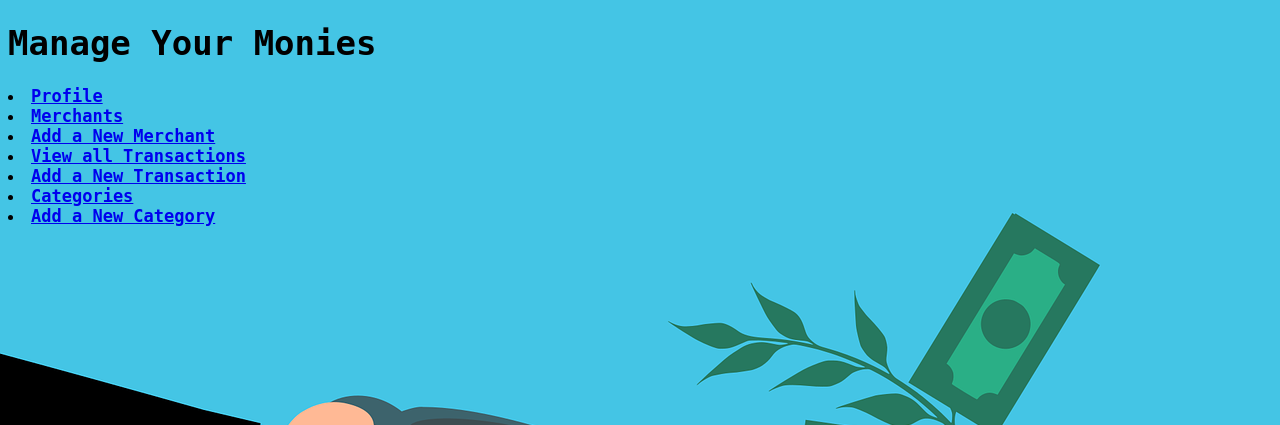
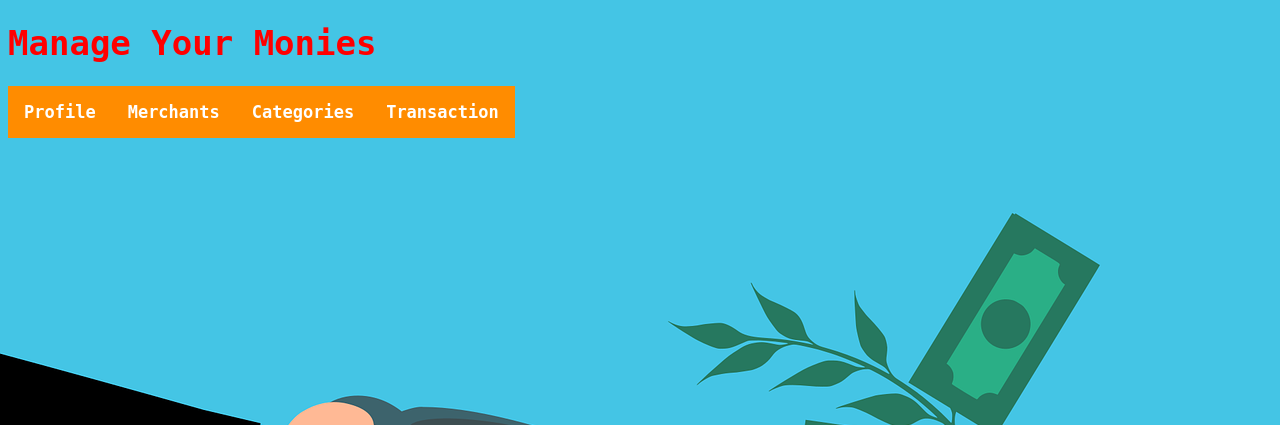
Before and after one commit to CodeCharlieCode/Manage-Your-Monies, a Flask app: page /profiles/ in a window 1280 px wide. Shown: the top 425 px of the page. Run offline with Flask 2, Linux system fonts and the light colour scheme; data that the repository does not hold is empty; some libraries are stand-ins or nearby versions.

Commit message:
Added css and a nav bar at the top of the page

```diff
--- a/controllers/category_controller.py
+++ b/controllers/category_controller.py
@@ -27,7 +27,7 @@ def show(id):
         if category.id == transaction.category.id:
             total += transaction.amount
         total_amount = round(total, 2)
-    remaining_budget = category.budget -total_amount
+    remaining_budget = round(category.budget -total_amount, 2)
     return render_template("categories/show.html", category = category, transactions = transactions, remaining_budget =remaining_budget)
 
 @category_blueprint.route("/categories/new/")
--- a/controllers/profile_controller.py
+++ b/controllers/profile_controller.py
@@ -41,8 +41,7 @@ def show_profile(id):
 @profile_blueprint.route("/profiles", methods=['POST'])
 def create_profile():
     balance = request.form['balance']
-    total_budget = request.form['total_budget']
-    profile = Profile(balance, total_budget)
+    profile = Profile(balance)
     profile_repository.save(profile)
     return redirect("/profiles")
 
@@ -54,8 +53,7 @@ def edit_profile(id):
 @profile_blueprint.route("/profiles/<id>", methods=['POST'])
 def update_profile(id):
     balance = request.form['balance']
-    total_budget = request.form['total_budget']
-    profile = Profile(balance, total_budget, id)
+    profile = Profile(balance, id)
     profile_repository.delete(id)
     profile_repository.update(profile)
     profile_repository.save(profile)
--- a/static/css/style.css
+++ b/static/css/style.css
@@ -1,6 +1,78 @@
 body{
     font-family:monospace; font-size:17px ;font-weight: bold;
+    color: white;
     background-image: url("/static/images/image.png");
     background-size: cover;
 
   }
+
+h1{
+  color: red;
+  font-weight: bold;
+}
+
+/* Referenced from https://css-tricks.com/solved-with-css-dropdown-menus/ */
+a {
+  text-decoration: none;
+}
+
+nav {
+  font-family: monospace;
+}
+
+nav ul {
+  background: darkorange;
+  list-style: none;
+  margin: 0;
+  padding-left: 0;
+}
+
+nav li {
+  color: #fff;
+  background: darkorange;
+  display: block;
+  float: left;
+  padding: 1rem;
+  position: relative;
+  text-decoration: none;
+  transition-duration: 0.5s;
+}
+
+nav li a {
+  color: #fff;
+}
+
+nav li:hover {
+  background: red;
+  cursor: pointer;
+}
+
+nav ul li ul{
+  background: orange;
+  visibility: hidden;
+  opacity: 0;
+  min-width: 5rem;
+  position: absolute;
+  transition: all 0.5s ease;
+  margin-top: 1rem;
+  left: 0;
+  display: none;
+}
+
+
+nav ul li:hover > ul,
+ nav ul li ul:hover {
+  visibility: visible;
+  opacity: 1;
+  display: block;
+}
+
+nav ul li .dropdown1{
+  clear: both;
+  width: 100%;
+}
+
+nav ul li .dropdown2{
+  clear: both;
+  width: 100%;
+}
--- a/templates/base.html
+++ b/templates/base.html
@@ -11,28 +11,25 @@
 <body>
     <header>
         <h1>Manage Your Monies</h1>
-        <li>
-            <a href="/profiles/">Profile</a>
-        </li>
-        </li>
-        <li>
-            <a href="/merchants/">Merchants</a>
-        </li>
-        <li>
-            <a href="/merchants/new">Add a New Merchant</a>
-        </li>
-        <li>
-            <a href="/transactions/">View all Transactions</a>
-        </li>
-        <li>
-            <a href="/transactions/new">Add a New Transaction</a>
-        </li>
-        <li>
-            <a href="/categories/">Categories</a>
-        </li>
-        <li>
-            <a href="/categories/new">Add a New Category</a>
-        </li>
+
+            <nav role="navigation">
+                <ul>
+                    <li><a href="/profiles/">Profile</a></li>
+                  <li><a href="/merchants/">Merchants</a>
+                    <ul class="dropdown">
+                      <li><a href="/merchants/new">Add a new merchant</a></li>
+                    </ul>
+                  <li><a href="/categories/">Categories</a>
+                     <ul class="dropdown">
+                        <li><a href="/categories/new">Add a new category</a></li>
+                      </ul>
+                  <li><a href="/transactions/">Transaction</a>
+                      <ul class="dropdown">
+                        <li><a href="/transactions/new">Add a new transaction</a></li>
+                      </ul>
+                  </li>
+                </ul>
+              </nav>
 
     </header>
     {% block content %}
--- a/templates/profiles/edit.html
+++ b/templates/profiles/edit.html
@@ -8,11 +8,6 @@
       <input type="float" id="balance" name="balance" value="{{profile.balance}}" required>
   </div>
 
-  <div>
-      <label for="total_budget">Current Monthly Budget</label>
-      <input type="float" id="total_budget" name="total_budget" value="{{profile.total_budget}}" required>
-  </div>
-
   <button type="submit">Update Balance</button>
 
 </form>
--- a/templates/profiles/index.html
+++ b/templates/profiles/index.html
@@ -5,7 +5,11 @@
 
 {% for profile in profiles %}
 
-Current Balance: {{profile.balance}}
+{% set current_balance = profile.balance - total_amount %}
+
+Monthly Start Off Balance: {{profile.balance}}
+
+Current Balance:{{'%0.2f' % current_balance|float}}
 
 Monthly Budget: {{sum_of_budgets}}
 
```
